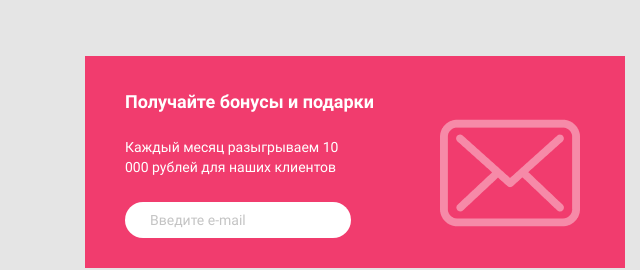
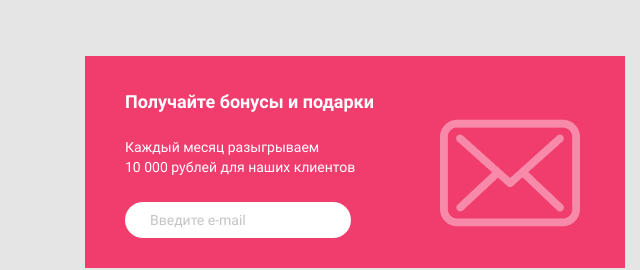
Before and after one commit to OleksiiBarash/home-work-9, a plain HTML site: page index.html in a window 1280 px wide. Shown: the part 1440-1710 px from the top of the page, 0-640 px from the left. Drawn offline with Linux system fonts and the light colour scheme.

Commit message:
added nobr text

```diff
--- a/index.html
+++ b/index.html
@@ -187,7 +187,7 @@
                                     Получайте бонусы и подарки
                                 </h3>
                                 <p class="bonus-text">
-                                    Каждый месяц разыгрываем 10 000 рублей для наших клиентов
+                                    Каждый месяц разыгрываем <nobr> 10 000 </nobr> рублей для наших клиентов
                                 </p>
                                 <a class="bonus-email">Введите e-mail</a>
                             </div>
```
